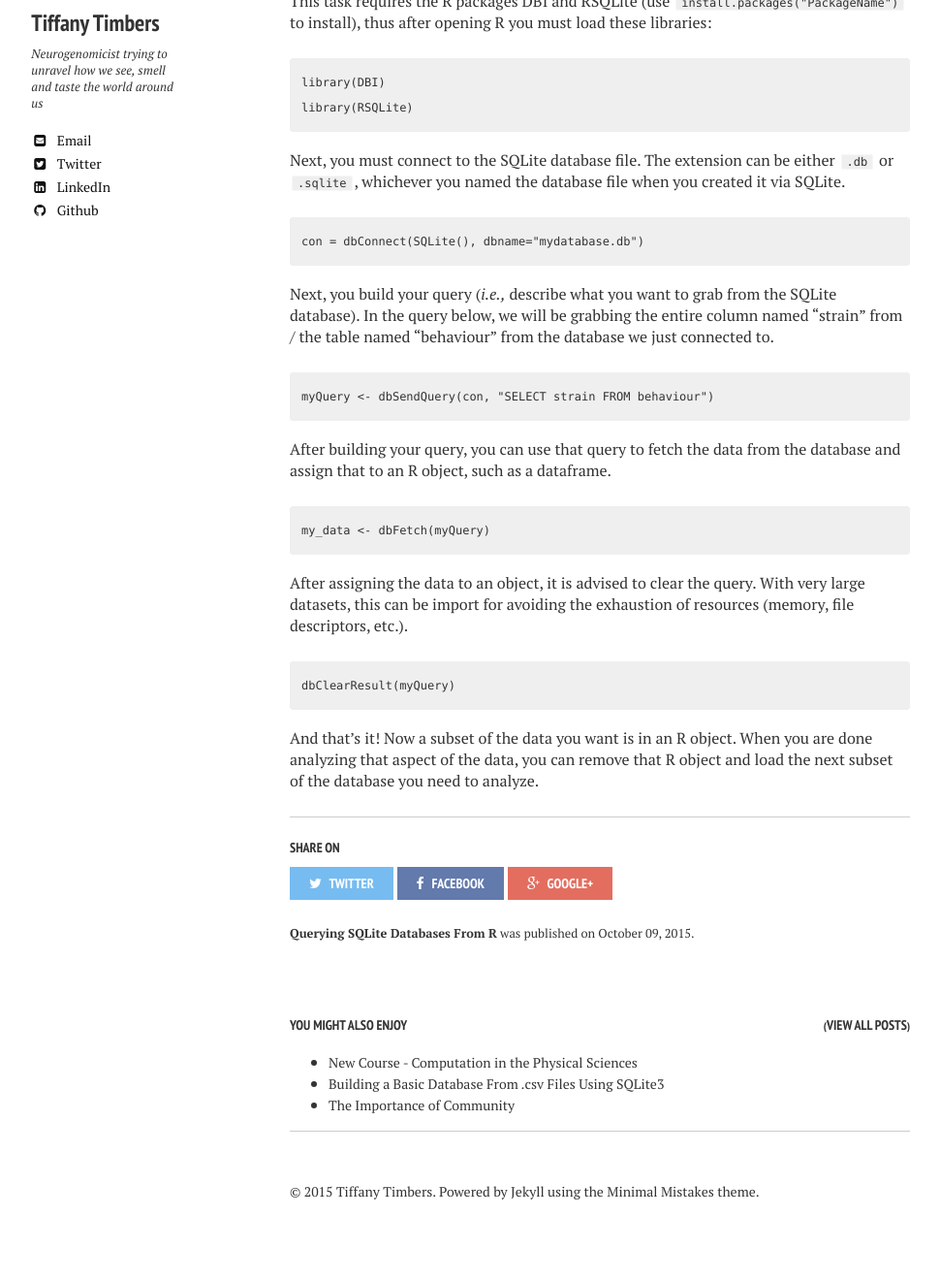
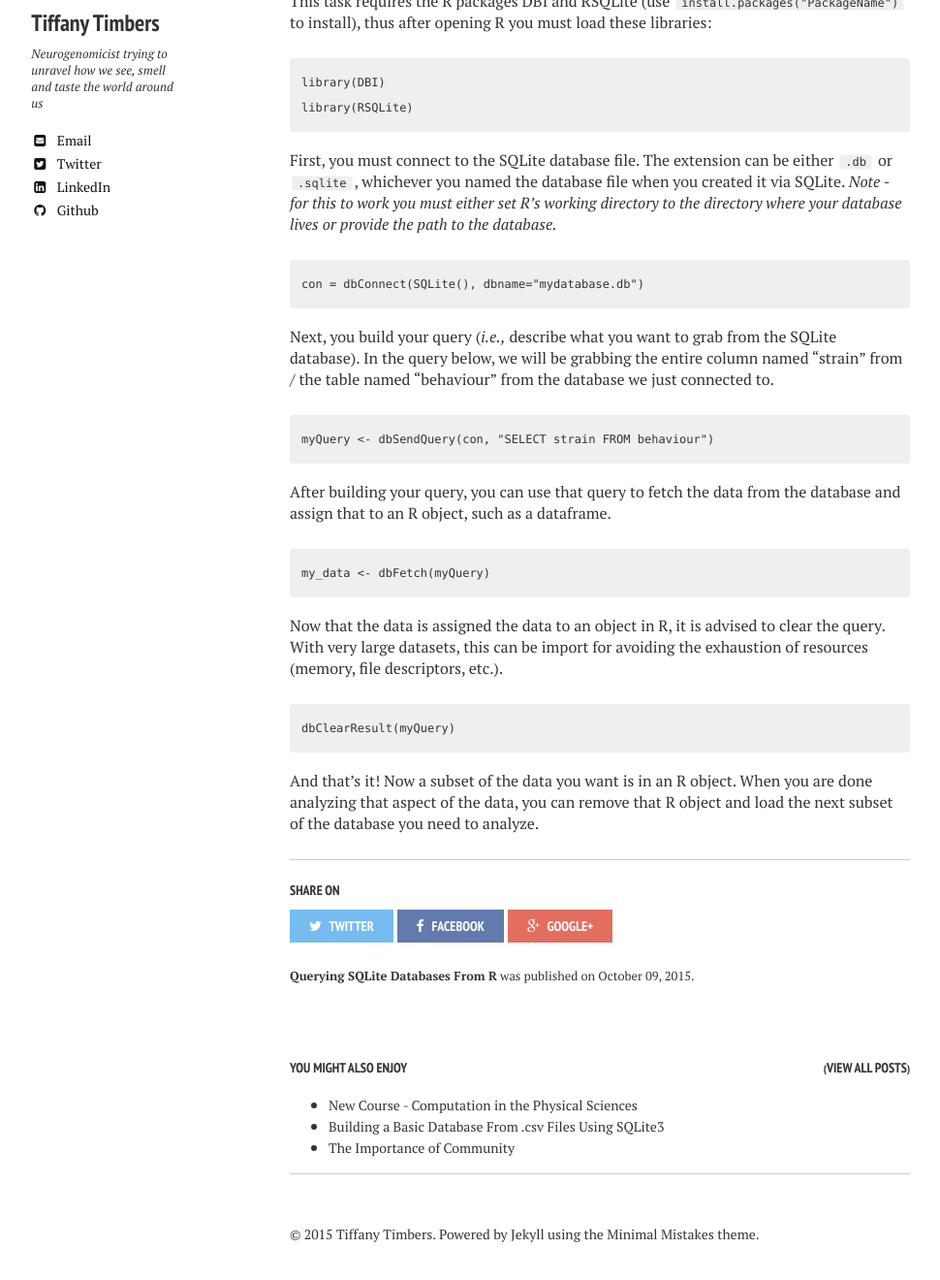
Before and after one commit to ttimbers/ttimbers.github.io, a Jekyll site: the page built from _posts/2015-10-09-querying-sqlite-databases-from-r.markdown, in a window 1280 px wide, cut to the strip 270-1601 px from the top of the page. Shown: the top 1320 px of the strip at 97% size, without its empty margins (21-991 px from the left). Built offline with Jekyll 4.4.1, drawn with Linux system fonts in a browser that asks for light colours; nearby versions of some CDN libraries; before the commit the page ends 1557 px from its top, so only the background shows below that.

Commit message:
Fixed some typos

```diff
--- a/_posts/2015-10-09-querying-sqlite-databases-from-r.markdown
+++ b/_posts/2015-10-09-querying-sqlite-databases-from-r.markdown
@@ -25,8 +25,10 @@ library(DBI)
 library(RSQLite)
 ~~~
 
-Next, you must connect to the SQLite database file. The extension can be either `.db` or
-`.sqlite`, whichever you named the database file when you created it via SQLite.
+First, you must connect to the SQLite database file. The extension can be either `.db` or
+`.sqlite`, whichever you named the database file when you created it via SQLite. *Note -
+for this to work you must either set R's working directory to the directory where your
+database lives or provide the path to the database.*
 
 ~~~
 con = dbConnect(SQLite(), dbname="mydatabase.db")
@@ -47,9 +49,9 @@ assign that to an R object, such as a dataframe.
 my_data <- dbFetch(myQuery)
 ~~~
 
-After assigning the data to an object, it is advised to clear the query. With very large
-datasets, this can be import for avoiding the exhaustion of resources (memory,
-file descriptors, etc.).
+Now that the data is assigned the data to an object in R, it is advised to clear the
+query. With very large datasets, this can be import for avoiding the exhaustion of
+resources (memory, file descriptors, etc.).
 
 ~~~
 dbClearResult(myQuery)
```
